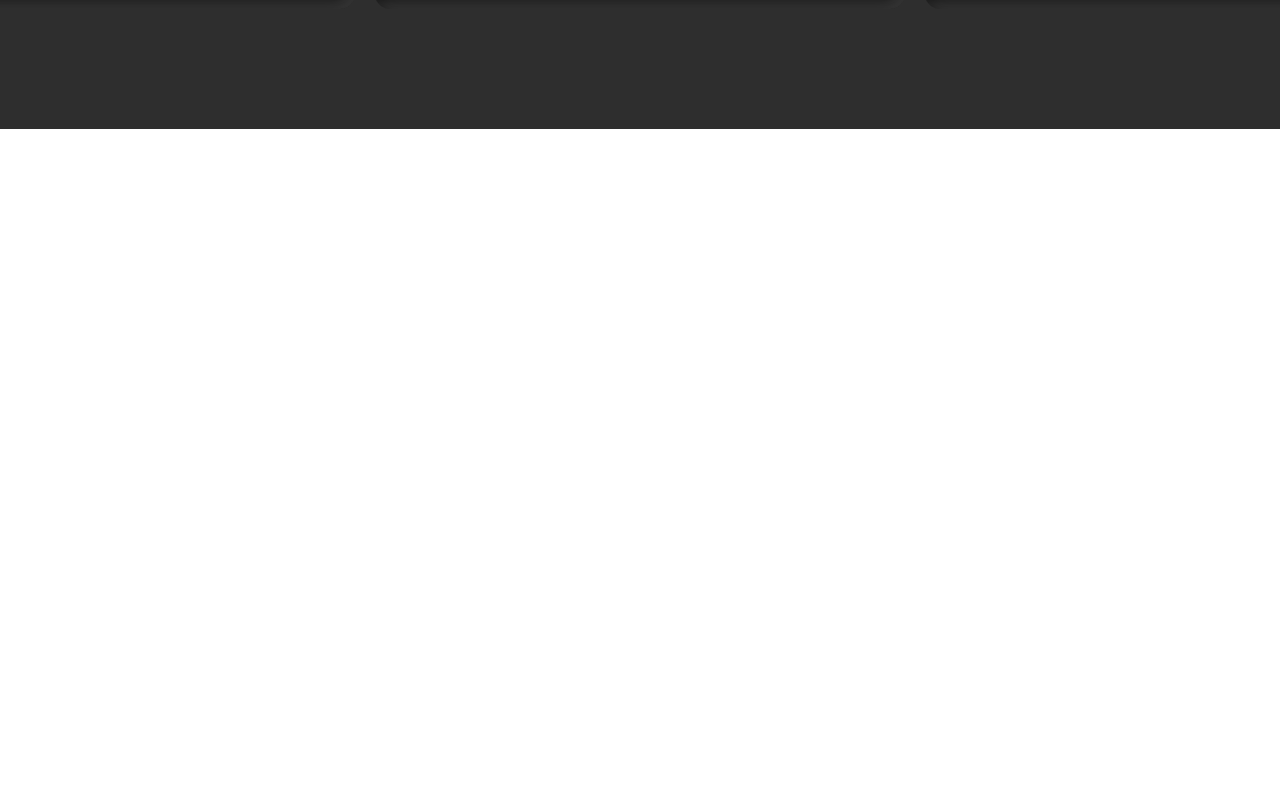
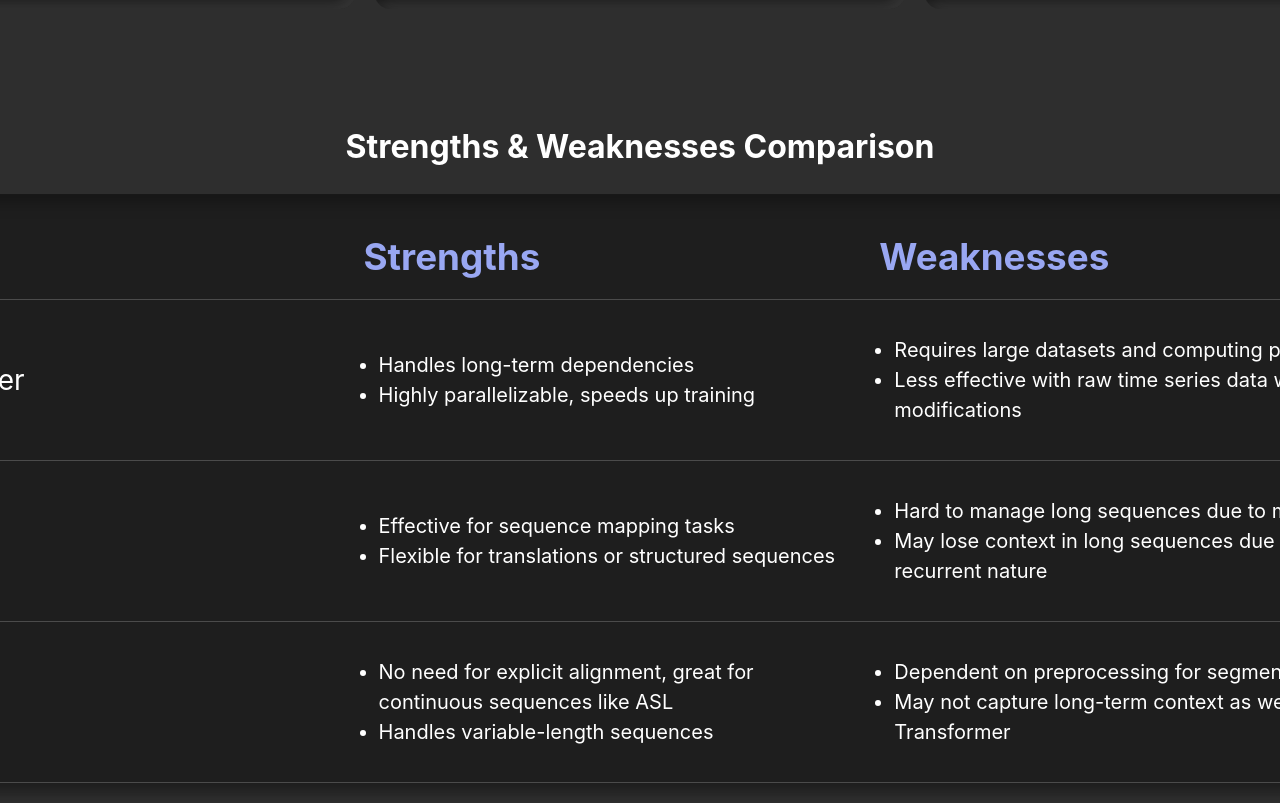
Before and after one commit to JaniMariQuesiRami/DS-PR2, a React (Vite) app in the folder frontend/: page / in a window 1280 px wide. Shown: the part 3200-4003 px from the top of the page. Before the commit the page ends 3329 px from the top, so only its background shows below. Built offline with nearby package versions, Linux system fonts and the light colour scheme.

Commit message:
feat: add table pros y cons

```diff
--- a/frontend/src/ComparisonDashboard.css
+++ b/frontend/src/ComparisonDashboard.css
@@ -48,3 +48,53 @@
   margin-top: 60px;
   text-shadow: 0 0 15px #99A7F2, 0 0 10px #0056b3;
 }
+
+.single-card-container {
+  display: flex;
+  justify-content: center;
+  margin-top: 30px;
+}
+
+.strengths-weaknesses-card {
+  background-color: #1e1e1e;
+  border-radius: 25px;
+  padding: 20px;
+  width: 95%;
+  box-shadow: inset 8px 8px 16px rgba(0, 0, 0, 0.3),
+              inset -8px -8px 16px rgba(255, 255, 255, 0.1);
+  color: #ffffff;
+}
+
+.strengths-weaknesses-card table {
+  width: 100%;
+  border-collapse: collapse;
+}
+
+.strengths-weaknesses-card th,
+.strengths-weaknesses-card td {
+  padding: 15px;
+  text-align: left;
+  border-bottom: 1px solid rgba(255, 255, 255, 0.2);
+}
+
+.strengths-weaknesses-card th {
+  font-size: 2.3rem;
+  color: #99A7F2;
+  width: 5%;
+}
+
+.strengths-weaknesses-card td ul {
+  padding-left: 15px;
+}
+
+.strengths-weaknesses-card tr:hover {
+  background-color: rgba(153, 167, 242, 0.1);
+}
+
+.strengths-list, .weaknesses-list {
+  font-size: 1.25rem;
+}
+
+.table-header {
+  font-size: 1.75rem;
+}
--- a/frontend/src/ComparisonDashboard.jsx
+++ b/frontend/src/ComparisonDashboard.jsx
@@ -38,6 +38,24 @@ const ComparisonDashboard = () => {
     { id: 1, title: 'CTC', epochs: '25 epochs', time: '3h 30m' },
     { id: 2, title: 'Seq2Seq', epochs: '20 epochs', time: '1h' },
     { id: 3, title: 'Transformer', epochs: '13 epochs', time: '30m' },
+  ];
+
+  const strengthsWeaknesses = [
+    {
+      model: 'Transformer',
+      strengths: ['Handles long-term dependencies', 'Highly parallelizable, speeds up training'],
+      weaknesses: ['Requires large datasets and computing power', 'Less effective with raw time series data without modifications']
+    },
+    {
+      model: 'Seq2Seq',
+      strengths: ['Effective for sequence mapping tasks', 'Flexible for translations or structured sequences'],
+      weaknesses: ['Hard to manage long sequences due to memory issues', 'May lose context in long sequences due to its recurrent nature']
+    },
+    {
+      model: 'CTC',
+      strengths: ['No need for explicit alignment, great for continuous sequences like ASL', 'Handles variable-length sequences'],
+      weaknesses: ['Dependent on preprocessing for segmenting gestures', 'May not capture long-term context as well as Transformer']
+    },
   ];
 
   return (
@@ -101,6 +119,43 @@ const ComparisonDashboard = () => {
           </div>
         ))}
       </div>
+      <h1 className="dashboard-title" style={{ marginTop: '100px' }}>
+        Strengths & Weaknesses Comparison
+      </h1>
+      <div className="single-card-container">
+        <div className="strengths-weaknesses-card">
+          <table className="strengths-weaknesses-table">
+            <thead>
+              <tr>
+                <th>Model</th>
+                <th>Strengths</th>
+                <th>Weaknesses</th>
+              </tr>
+            </thead>
+            <tbody>
+              {strengthsWeaknesses.map((entry) => (
+                <tr key={entry.model} className="table-header">
+                  <td>{entry.model}</td>
+                  <td>
+                    <ul className="strengths-list">
+                      {entry.strengths.map((strength, idx) => (
+                        <li key={idx}>{strength}</li>
+                      ))}
+                    </ul>
+                  </td>
+                  <td>
+                    <ul className="weaknesses-list">
+                      {entry.weaknesses.map((weakness, idx) => (
+                        <li key={idx}>{weakness}</li>
+                      ))}
+                    </ul>
+                  </td>
+                </tr>
+              ))}
+            </tbody>
+          </table>
+        </div>
+      </div>
     </div>
   );
 };
--- a/frontend/src/TopBar.jsx
+++ b/frontend/src/TopBar.jsx
@@ -7,7 +7,7 @@ const TopBar = () => {
   return (
     <div className="top-bar">
       <a
-        href="https://www.kaggle.com/competitions"
+        href="https://www.kaggle.com/competitions/asl-fingerspelling/rules"
         target="_blank"
         rel="noopener noreferrer"
         className="kaggle-link"
```
